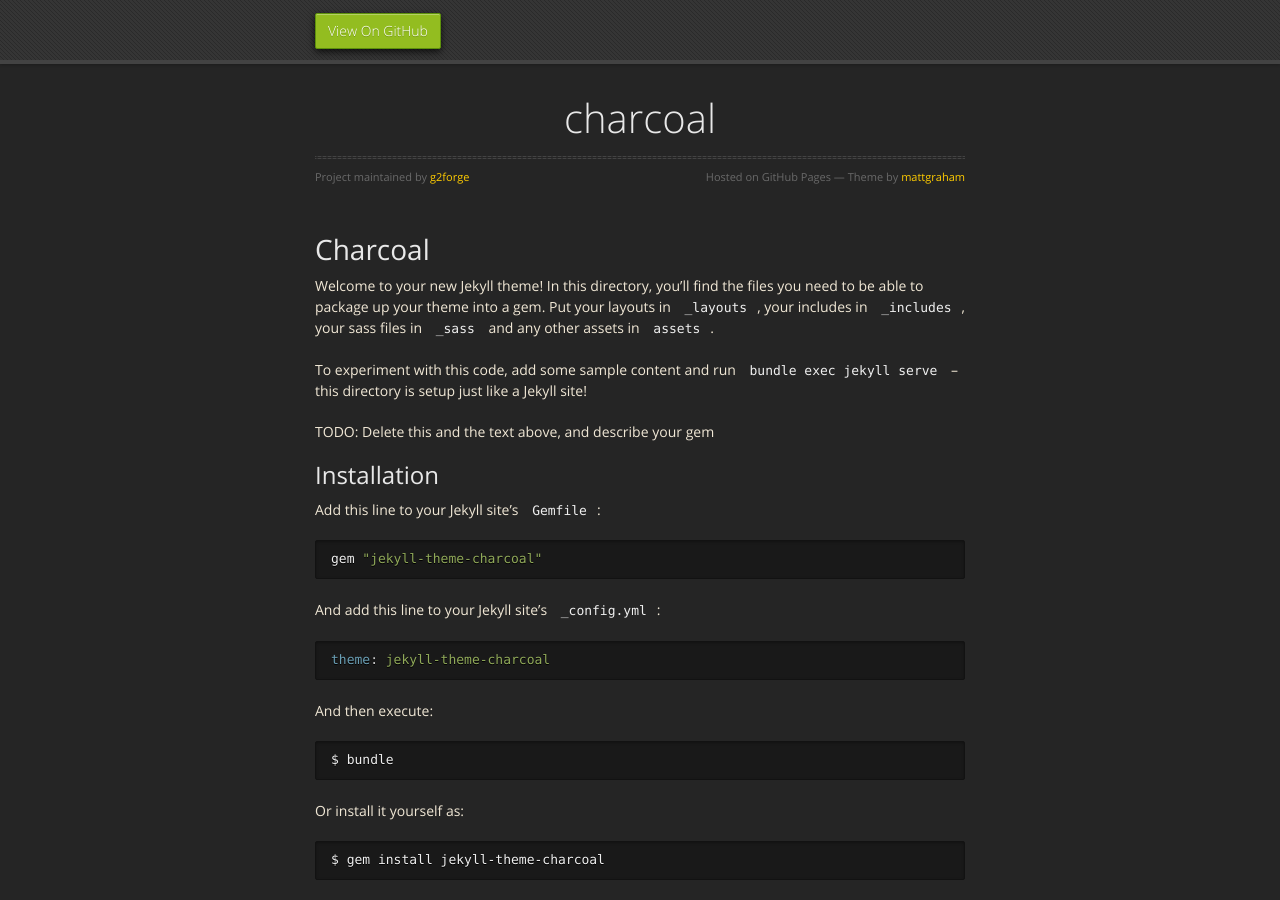
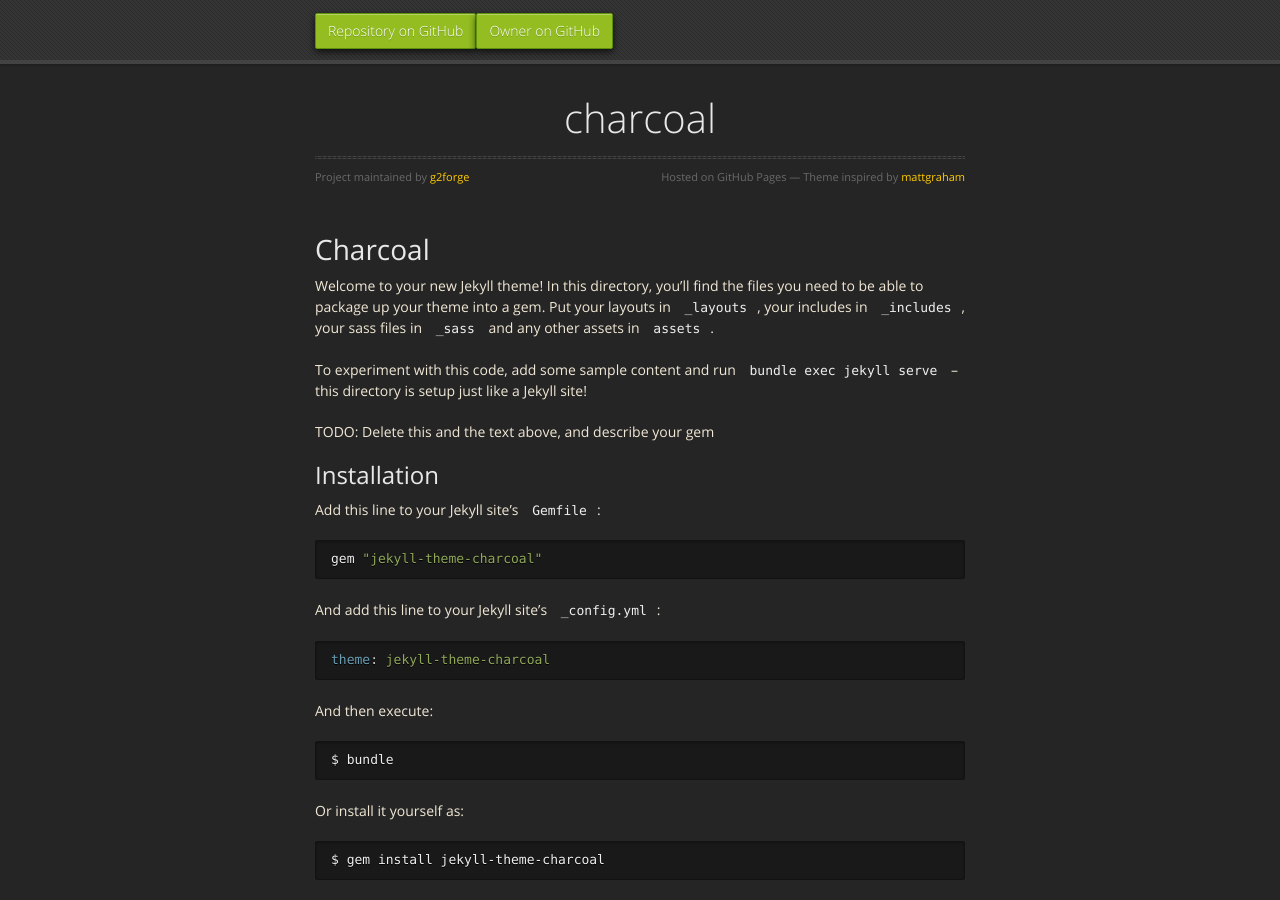
Before and after one commit to g2forge/charcoal, a Jekyll site: the page built from README.md, in a window 1280 px wide and 900 px high. Built offline with Jekyll 4.4.1, drawn with Linux system fonts in a browser that asks for light colours; nearby versions of some CDN libraries; our own code applies the rules of GitHub Pages for plain Markdown files; the repository's description, which GitHub fills in, is left out.

Commit message:
Improved default layout

```diff
--- a/_layouts/default.html
+++ b/_layouts/default.html
@@ -20,7 +20,8 @@
   <body>
       <div id="header">
         <nav>
-          <li class="fork"><a href="{{ site.github.repository_url }}">View On GitHub</a></li>
+          <li class="fork"><a href="{{ site.github.repository_url }}">Repository on GitHub</a></li>
+          <li class="fork"><a href="{{ site.github.owner_url }}">Owner on GitHub</a></li>
           {% if site.show_downloads %}
             <li class="downloads"><a href="{{ site.github.zip_url }}">ZIP</a></li>
             <li class="downloads"><a href="{{ site.github.tar_url }}">TAR</a></li>
@@ -36,7 +37,7 @@
           <p>{{ site.description | default: site.github.project_tagline }}</p>
           <hr>
           <span class="credits left">Project maintained by <a href="{{ site.github.owner_url }}">{{ site.github.owner_name }}</a></span>
-          <span class="credits right">Hosted on GitHub Pages &mdash; Theme by <a href="https://twitter.com/michigangraham">mattgraham</a></span>
+          <span class="credits right">Hosted on GitHub Pages &mdash; Theme inspired by <a href="https://twitter.com/michigangraham">mattgraham</a></span>
         </div>
 
         {{ content }}
```
